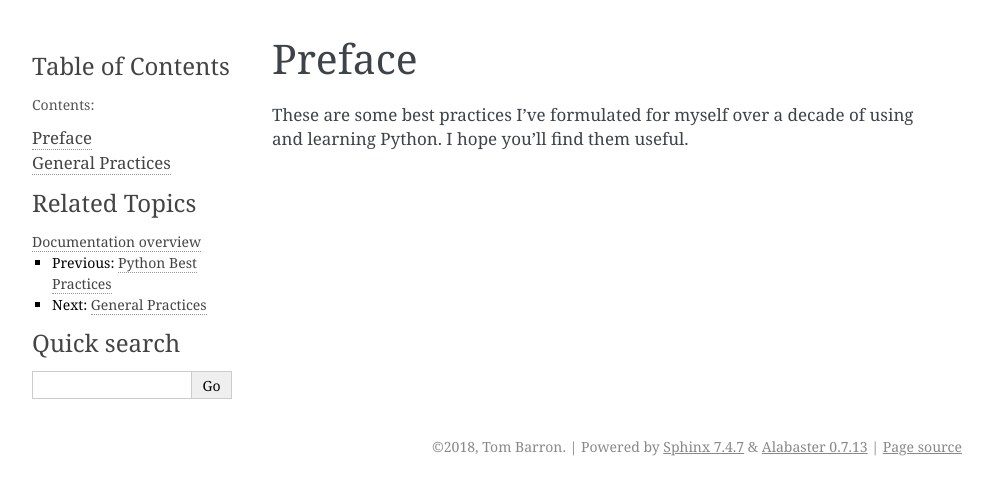
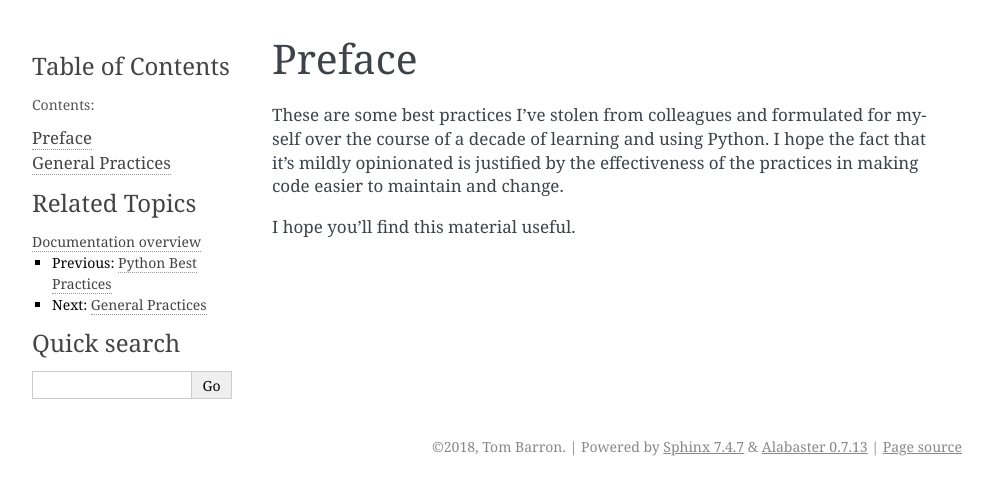
Before and after one commit to tbarron/PyBP, a Sphinx documentation site: the page built from docs/preface.txt, in a window 1280 px wide. Shown: the top 495 px of the page, without its empty margins (148-1141 px from the left). Built offline with Sphinx 7.4.7, drawn with Linux system fonts in a browser that asks for light colours.

Commit message:
Robustify the preface and the title

```diff
--- a/docs/index.txt
+++ b/docs/index.txt
@@ -4,9 +4,9 @@
    contain the root `toctree` directive.
 
 Python Best Practices
-=====================
-Software that Just Works
-------------------------
+============================================================
+Writing Software that Just Works
+------------------------------------------------------------
 
 .. toctree::
    :maxdepth: 2
--- a/docs/preface.txt
+++ b/docs/preface.txt
@@ -1,5 +1,9 @@
 Preface
 -------------------
 
-These are some best practices I've formulated for myself over a decade of
-using and learning Python. I hope you'll find them useful.
+These are some best practices I've stolen from colleagues and formulated
+for myself over the course of a decade of learning and using Python. I hope
+the fact that it's mildly opinionated is justified by the effectiveness of
+the practices in making code easier to maintain and change.
+
+I hope you'll find this material useful.
```
